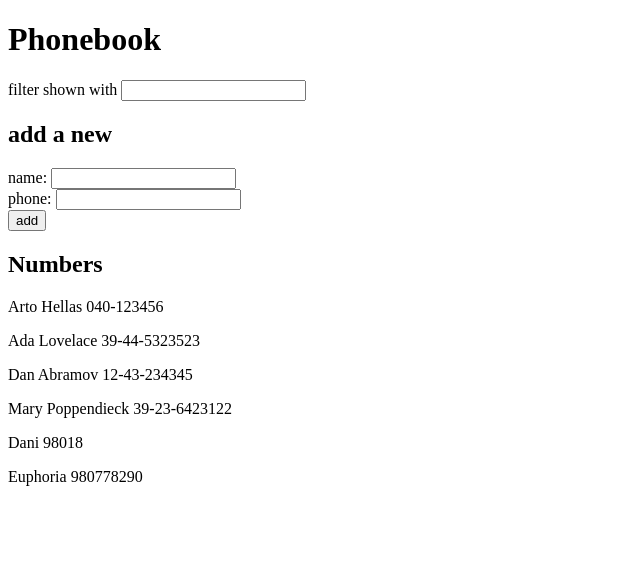
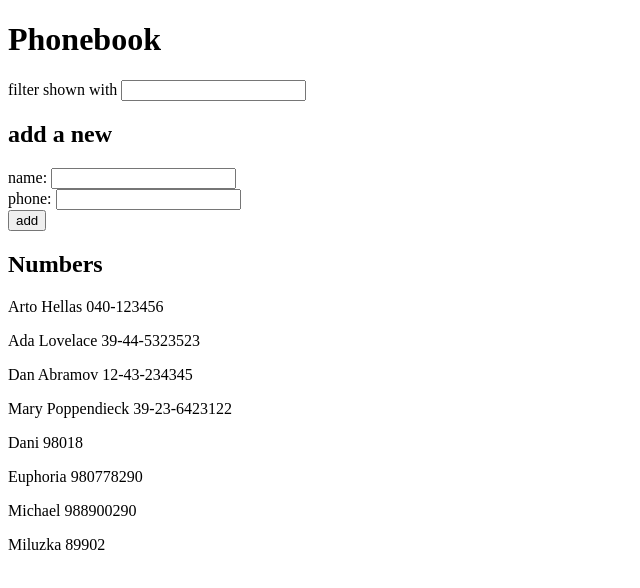
Before and after one commit to Sdann26/fullStackOpen, a React (Create React App) app in the folder part2/phonebook/: page / in a window 1280 px wide. Shown: the top 588 px of the page, without its empty margins (0-640 px from the left). Built offline with nearby package versions, Linux system fonts and the light colour scheme; data requests are answered from the project's data file; the HTML template or start-up script is replaced by a standard one.

Commit message:
Exercise 2.16 completed

```diff
--- a/part2/phonebook/db.json
+++ b/part2/phonebook/db.json
@@ -29,6 +29,16 @@
       "name": "Euphoria",
       "number": "980778290",
       "id": 6
+    },
+    {
+      "name": "Michael",
+      "number": "988900290",
+      "id": 7
+    },
+    {
+      "name": "Miluzka",
+      "number": "89902",
+      "id": 8
     }
   ]
 }
--- a/part2/phonebook/src/App.js
+++ b/part2/phonebook/src/App.js
@@ -5,13 +5,15 @@ import Filter from './components/Filter'
 import Persons from './components/Persons'
 import Form from './components/Form'
 
+import phoneServices from './services/phoneServices'
+
 const App = () => {
 
   useEffect(()=>{
-    axios
-      .get('http://localhost:3001/persons')
+    phoneServices.getPhoneData('http://localhost:3001/persons')
       .then(res=>setPersons(res.data))
   }, [])
+
 
   // States
   const [persons, setPersons] = useState([])
@@ -54,8 +56,7 @@ const App = () => {
       return
     }
 
-    axios
-      .post('http://localhost:3001/persons', {name: newName.trim(), number: newPhone})
+    phoneServices.addNewPhone('http://localhost:3001/persons', {name: newName.trim(), number: newPhone})
       .then((res)=>console.log(res))
 
 
--- /dev/null
+++ b/part2/phonebook/src/services/phoneServices.js
@@ -0,0 +1,13 @@
+import axios from 'axios'
+
+const getPhoneData = (url)=>{
+    return axios
+        .get(url)
+}
+
+const addNewPhone = (url, data)=>{
+    return axios
+        .post(url, data)
+}
+
+export default { getPhoneData, addNewPhone }
```
